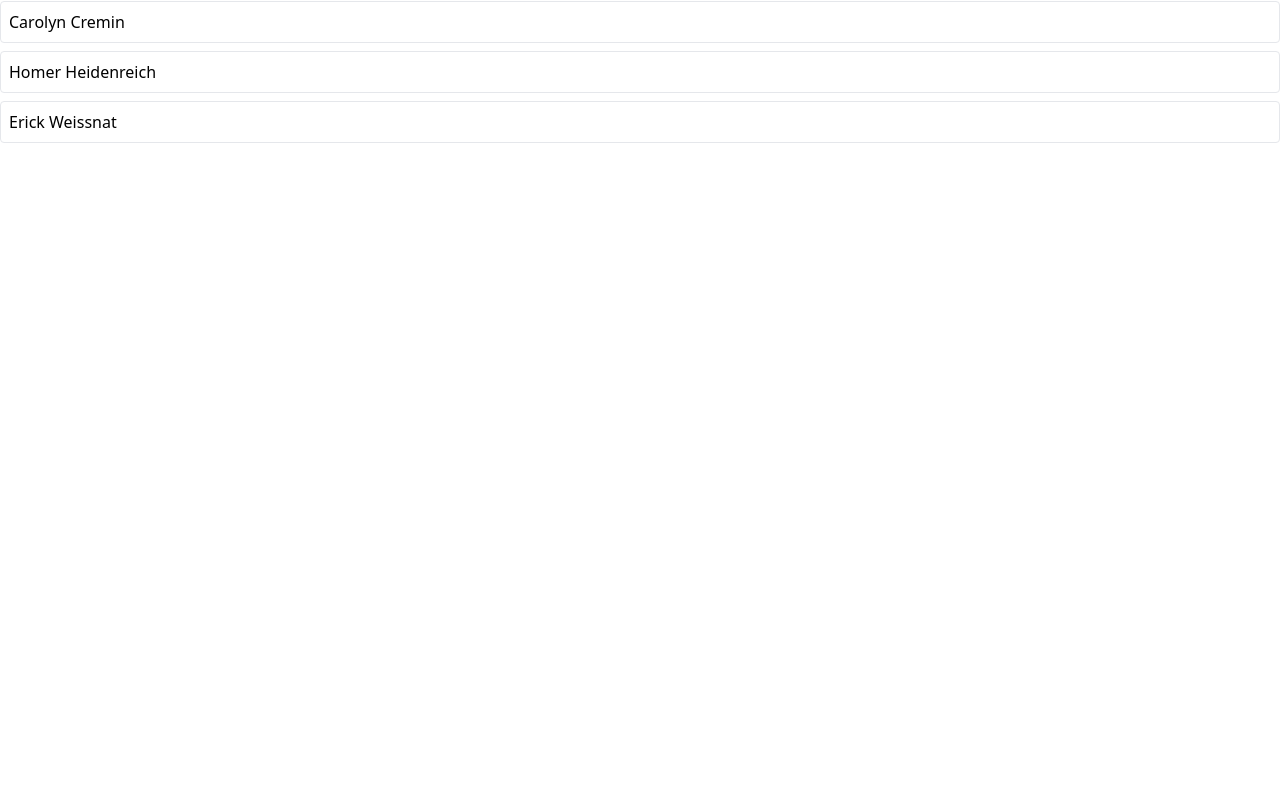
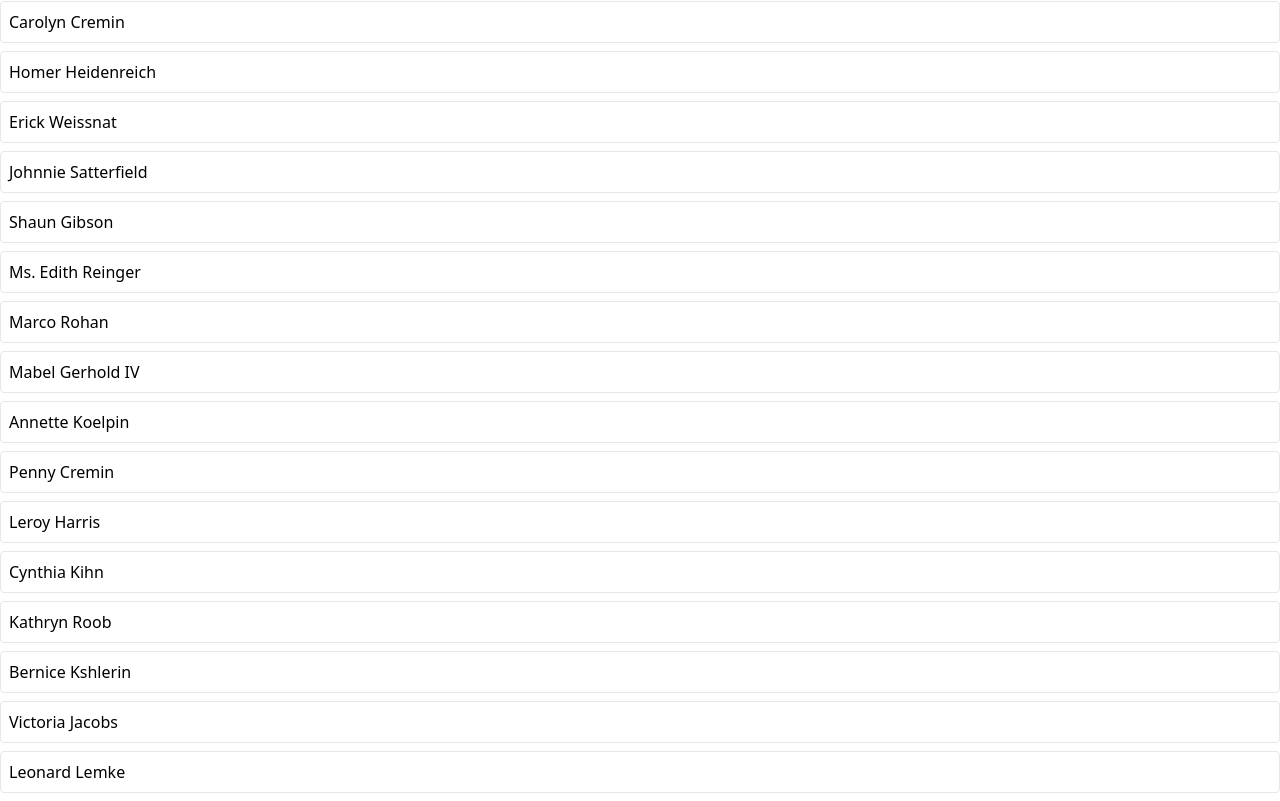
Before and after one commit to andrewmfabbro/media, a React (Create React App) app: page / in a window 1280 px wide. Shown: the part 317-1118 px from the top of the page. Before the commit the page ends 800 px from the top, so only its background shows below. Built offline with nearby package versions, Linux system fonts and the light colour scheme; data requests are answered from the project's data file.

Commit message:
added error handling for user creation

```diff
--- a/db.json
+++ b/db.json
@@ -31,6 +31,58 @@
     {
       "name": "Erick Weissnat",
       "id": 8
+    },
+    {
+      "name": "Johnnie Satterfield",
+      "id": 9
+    },
+    {
+      "name": "Shaun Gibson",
+      "id": 10
+    },
+    {
+      "name": "Ms. Edith Reinger",
+      "id": 11
+    },
+    {
+      "name": "Marco Rohan",
+      "id": 12
+    },
+    {
+      "name": "Mabel Gerhold IV",
+      "id": 13
+    },
+    {
+      "name": "Annette Koelpin",
+      "id": 14
+    },
+    {
+      "name": "Penny Cremin",
+      "id": 15
+    },
+    {
+      "name": "Leroy Harris",
+      "id": 16
+    },
+    {
+      "name": "Cynthia Kihn",
+      "id": 17
+    },
+    {
+      "name": "Kathryn Roob",
+      "id": 18
+    },
+    {
+      "name": "Bernice Kshlerin",
+      "id": 19
+    },
+    {
+      "name": "Victoria Jacobs",
+      "id": 20
+    },
+    {
+      "name": "Leonard Lemke",
+      "id": 21
     }
   ],
   "albums": [],
--- a/src/components/UsersList.js
+++ b/src/components/UsersList.js
@@ -1,29 +1,40 @@
-import { useEffect } from "react";
+import { useEffect, useState } from "react";
 import { useDispatch, useSelector } from "react-redux";
 import { fetchUsers, addUser } from "../store";
-import Button from './Button';
+import Button from "./Button";
 import Skeleton from "./Skeleton";
 
-
 function UsersList() {
+  const [isLoadingUsers, setIsLoadingUsers] = useState(false);
+  const [loadingUsersError, setLoadingUsersError] = useState(null);
+  const [isCreatingUser, setIsCreatingUser] = useState(false);
+  const [creatingUserError, setCreatingUserError] = useState(null);
   const dispatch = useDispatch();
-  const { isLoading, data, error } = useSelector((state) => {
-    return state.users; // {data: [], isloading , error}
+  const { data } = useSelector((state) => {
+    return state.users; // {data array of our users
   });
 
   useEffect(() => {
-    dispatch(fetchUsers());
+    setIsLoadingUsers(true);
+    dispatch(fetchUsers())
+      .unwrap()
+      .catch((err) => setLoadingUsersError(err))
+      .finally(() => setIsLoadingUsers(false));
   }, [dispatch]);
 
   //handler
   const handleUserAdd = () => {
-    dispatch(addUser());
+    setIsCreatingUser(true);
+    dispatch(addUser())
+      .unwrap()
+      .catch((err) => setCreatingUserError(err))
+      .finally(() => setIsCreatingUser(false));
   };
 
-  if (isLoading) {
+  if (isLoadingUsers) {
     return <Skeleton times={6} className="h-10 w-full" />; //set box amount with times
   }
-  if (error) {
+  if (loadingUsersError) {
     return <div>Error fetching data...</div>;
   }
 
@@ -41,7 +52,13 @@ function UsersList() {
     <div>
       <div className="flex flex-row justify-between m-3">
         <h1 className="m-2 text-xl">Users</h1>
-        <Button onClick={handleUserAdd}>+ Add User</Button>
+        {isCreatingUser ? (
+          "Creating User..."
+        ) : (
+          <Button onClick={handleUserAdd}>+ Add User</Button>
+        )}{
+          creatingUserError && 'Error creating user.'
+        }
       </div>
       {renderedUsers}
     </div>
--- a/src/store/thunks/fetchUsers.js
+++ b/src/store/thunks/fetchUsers.js
@@ -5,7 +5,7 @@ import axios from "axios";
 const fetchUsers = createAsyncThunk("users/fetch", async () => {
   const response = await axios.get("http://localhost:3005/users");
 
-  await pause(1000); //DEV ONLY for loading spinner
+  await pause(500); //DEV ONLY for loading spinner slows down loading intentionally
 
   return response.data;
 });
```
